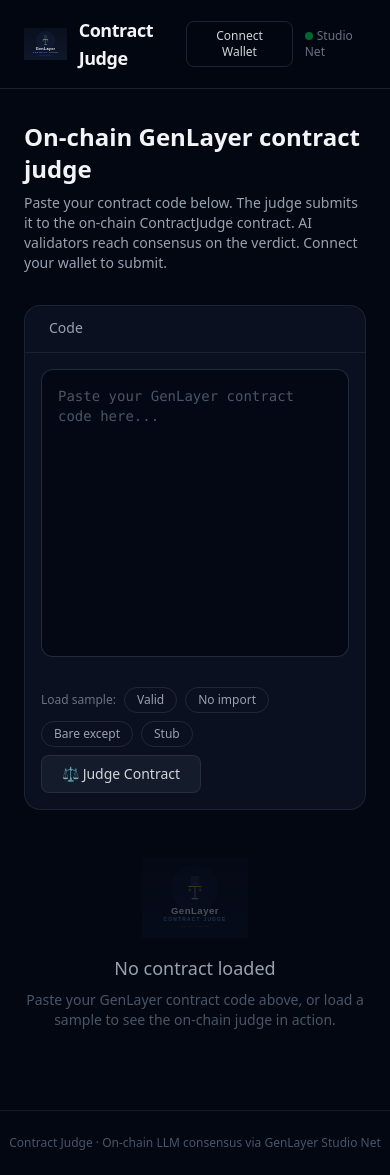
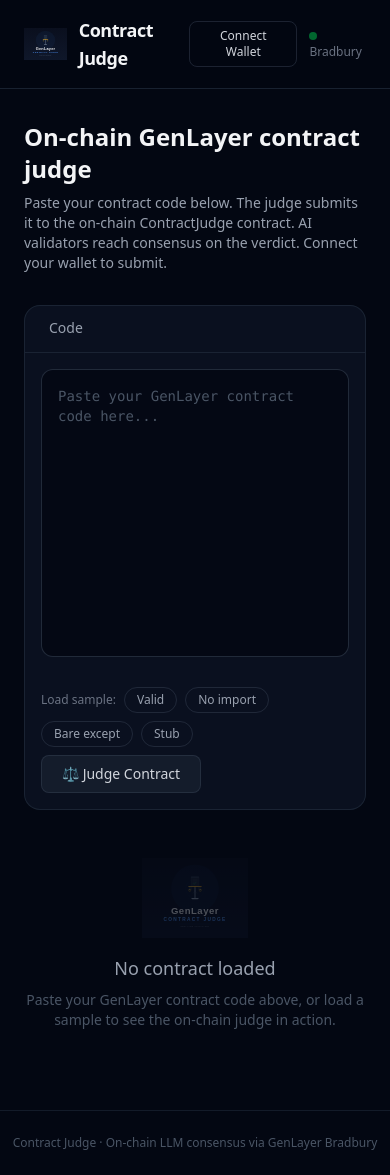
Before and after one commit to Adebisi1111/contract-judge, a React (Vite) app: page / in a window 390 px wide. Built offline with nearby package versions, Linux system fonts and the light colour scheme.

Commit message:
Switch frontend to Bradbury testnet (chain 4221)

```diff
--- a/src/App.tsx
+++ b/src/App.tsx
@@ -151,7 +151,7 @@
           <div className="flex items-center gap-3">
             <img src="/logo.svg" alt="Contract Judge" className="h-8 w-auto" />
             <h1 className="text-lg font-semibold tracking-tight">Contract Judge</h1>
-            <span className="text-xs text-gray-500 hidden sm:inline">GenLayer Studio Net</span>
+            <span className="text-xs text-gray-500 hidden sm:inline">GenLayer Bradbury</span>
           </div>
           <div className="flex items-center gap-3">
             {wallet ? (
@@ -161,7 +161,7 @@
                 Connect Wallet
               </button>
             )}
-            <span className="text-xs text-gray-500"><span className="w-2 h-2 rounded-full bg-green-500/60 animate-pulse inline-block mr-1" />Studio Net</span>
+            <span className="text-xs text-gray-500"><span className="w-2 h-2 rounded-full bg-green-500/60 animate-pulse inline-block mr-1" />Bradbury</span>
           </div>
         </div>
       </header>
@@ -203,7 +203,7 @@
           <p className="text-sm text-gray-600 max-w-md mx-auto">Paste your GenLayer contract code above, or load a sample to see the on-chain judge in action.</p>
         </div>}
       </main>
-      <footer className="border-t border-gray-800/60 mt-12 py-6 text-center text-xs text-gray-600">Contract Judge · On-chain LLM consensus via GenLayer Studio Net</footer>
+      <footer className="border-t border-gray-800/60 mt-12 py-6 text-center text-xs text-gray-600">Contract Judge · On-chain LLM consensus via GenLayer Bradbury</footer>
     </div>
   );
 }
--- a/src/genlayer-api.ts
+++ b/src/genlayer-api.ts
@@ -1,7 +1,7 @@
-// GenLayer Studio Net — RPC client with write support
-// Uses direct JSON-RPC for reads and eth_sendTransaction for writes.
+// GenLayer Bradbury Testnet — RPC client with write support
+// Uses direct JSON-RPC for reads and wallet eth_sendTransaction for writes.
 
-const GENLAYER_RPC = 'https://studio.genlayer.com/api';
+const GENLAYER_RPC = 'https://rpc-bradbury.genlayer.com';
 
 export interface GenLayerChain {
   id: number;
@@ -12,11 +12,11 @@
 }
 
 export const GENLAYER_CHAIN: GenLayerChain = {
-  id: 61999,
-  name: 'GenLayer Studio Net',
+  id: 4221,
+  name: 'GenLayer Bradbury Testnet',
   nativeCurrency: { name: 'GEN', symbol: 'GEN', decimals: 18 },
   rpcUrls: { default: { http: [GENLAYER_RPC], webSocket: [] } },
-  blockExplorers: { default: { name: 'GenLayer Explorer', url: 'https://explorer-studio.genlayer.com' } },
+  blockExplorers: { default: { name: 'Bradbury Explorer', url: 'https://explorer-bradbury.genlayer.com' } },
 };
 
 /**
@@ -158,7 +158,7 @@
 }
 
 /**
- * Connect wallet and switch to GenLayer Studio Net.
+ * Connect wallet and switch to GenLayer Bradbury Testnet.
  */
 export async function connectWallet(): Promise<string> {
   if (!window.ethereum) throw new Error('No wallet found');
@@ -166,17 +166,17 @@
   try {
     await window.ethereum.request({
       method: 'wallet_switchEthereumChain',
-      params: [{ chainId: '0xf297' }], // 61999
+      params: [{ chainId: '0x107d' }], // 4221
     });
   } catch {
     await window.ethereum.request({
       method: 'wallet_addEthereumChain',
       params: [{
-        chainId: '0xf297',
-        chainName: 'GenLayer Studio Net',
+        chainId: '0x107d',
+        chainName: 'GenLayer Bradbury Testnet',
         nativeCurrency: { name: 'GEN', symbol: 'GEN', decimals: 18 },
         rpcUrls: [GENLAYER_RPC],
-        blockExplorerUrls: ['https://explorer-studio.genlayer.com'],
+        blockExplorerUrls: ['https://explorer-bradbury.genlayer.com'],
       }],
     });
   }
```
Also changed, not shown: 1 other file (tests, documents, lock files or other folders).
